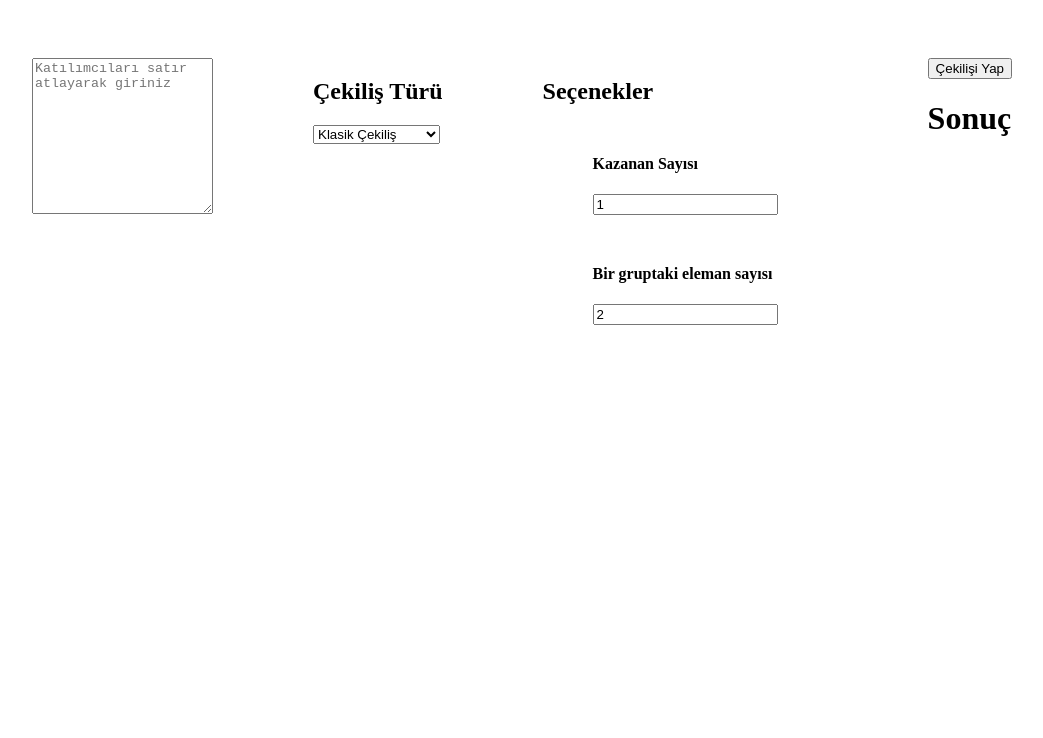
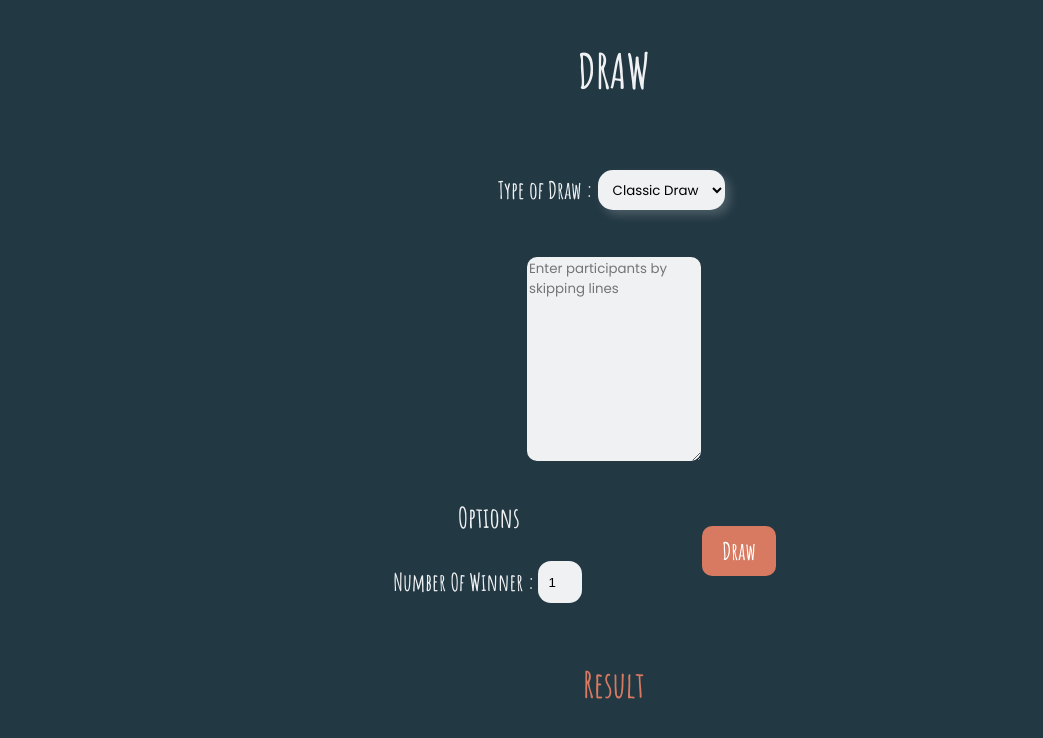
Before and after one commit to EminDege/Draw, a React (Create React App) app: page / in a window 1280 px wide. Shown: the top 738 px of the page, without its empty margins (26-1069 px from the left). Built offline with nearby package versions, Linux system fonts and the light colour scheme.

Commit message:
sadece sonuçların yazdırılması kaldı

```diff
--- a/public/index.html
+++ b/public/index.html
@@ -6,7 +6,9 @@
   <meta name="viewport" content="width=device-width, initial-scale=1" />
   <meta name="theme-color" content="#000000" />
   <meta name="description" content="Web site created using create-react-app" />
-
+  <link rel="preconnect" href="https://fonts.googleapis.com">
+  <link rel="preconnect" href="https://fonts.gstatic.com" crossorigin>
+  <link href="https://fonts.googleapis.com/css2?family=Amatic+SC:wght@700&family=Poppins&display=swap" rel="stylesheet">
   <title>Cekilis</title>
 </head>
 
--- a/src/App.css
+++ b/src/App.css
@@ -1,17 +1,108 @@
-.draw-app {
+body {
+    background-color: #223843;
+    color: #EFF1F3;
+    font-family: 'Amatic SC', sans-serif;
+    /* font-family: 'Poppins', sans-serif; */
+    font-size: 24px;
+}
+
+.drawApp {
+    display: flex;
+    flex-direction: column;
+    text-align: center;
+}
+
+h1 {
+    font-size: 48px;
+}
+
+.drawType {
+    margin: 10px auto;
+    text-align: center;
     display: flex;
 }
 
-.draw-app div {
-    margin: 50px;
+select {
+    background-color: #EFF1F3;
+    font-family: 'Poppins', sans-serif;
+    height: 40px;
+    margin: auto 5px;
+    text-align: center;
+    border: none;
+    border-radius: 15px;
+    box-shadow: 5px 5px 10px rgba(245, 243, 243, 0.2);
 }
 
-.input-container {
-    position: relative;
+.inputContainer {
+    margin: 0 auto;
+    display: flex;
 }
 
-.listAddButton {
-    position: absolute;
-    left: 50%;
-    top: 100%;
+textarea {
+    margin: 10px;
+    width: 170px;
+    border: none;
+    border-radius: 10px;
+    background-color: #EFF1F3;
+    font-family: 'Poppins', sans-serif;
 }
+
+.optionPlusButton {
+    margin: 0 auto;
+    display: flex;
+    height: 160px;
+}
+
+.options {
+    width: 250px;
+}
+
+.option {
+    display: flex;
+    justify-content: center;
+}
+
+input {
+    width: 40px;
+    display: flex;
+    background-color: #EFF1F3;
+    margin: auto 3px;
+    height: 40px;
+    text-align: center;
+    border: none;
+    border-radius: 13px;
+}
+
+.drawButton {
+    width: 250px;
+    display: flex;
+    justify-content: center;
+    align-items: center;
+}
+
+button {
+    background-color: #D77A61;
+    font-size: 24px;
+    font-family: 'Amatic SC', sans-serif;
+    padding: 10px 20px;
+    color: white;
+    border: none;
+    border-radius: 10px;
+    cursor: pointer;
+    transition: 0.5s ease;
+}
+
+button:hover {
+    background-color: #D8B4A0;
+    box-shadow: 5px 5px 10px rgba(26, 25, 25, 0.2);
+    font-size: 30px;
+
+}
+
+h2 {
+    color: #D77A61;
+}
+
+h3 {
+    margin-bottom: 0px;
+}
--- a/src/App.js
+++ b/src/App.js
@@ -5,68 +5,101 @@ import DrawApp from './drawApp';
 
 function App() {
   const [inputValue, setInputValue] = useState('');
-  const [turValue, setTurValue] = useState('klasik');
+  const [inputValue2, setInputValue2] = useState('');
+  const [typeValue, setTypeValue] = useState('classic');
   const [drawResult, setDrawResult] = useState(null);
-  const [kazananSayisi, setKazananSayisi] = useState(1);
+  const [numberOfWinner, setNumberOfWinner] = useState(1);
   const [bges, setBges] = useState(2);
-  const [isVisible, setIsVisible] = useState(false);
+  const [isVisibleWinner, setIsVisibleWinner] = useState(true);
+  const [isVisibleBges, setIsVisibleBges] = useState(false);
+  const [isVisibleInput, setIsVisibleInput] = useState(false);
 
   const handleInputChange = (event) => {
     setInputValue(event.target.value);
   };
-  const handleTurChange = (event) => {
-    setTurValue(event.target.value)
+  const handleInputChange2 = (event) => {
+    setInputValue2(event.target.value);
   };
-  const handleKazananSayisi = (event) => {
-    setKazananSayisi(event.target.value)
+  const handletypeChange = (event) => {
+    setTypeValue(event.target.value)
+  };
+  const handleNumberOfWinner = (event) => {
+    setNumberOfWinner(event.target.value)
   };
   const handleBges = (event) => {
     setBges(event.target.value)
   };
   const drawClick = () => {
-    const result = <DrawApp tur={turValue} uye={inputValue} />;
+    const result = <DrawApp type={typeValue} member={inputValue} member2={inputValue2}
+      groupSize={bges} numberOfWinner={numberOfWinner} />;
     setDrawResult(result);
   };
 
-  const handleChangeVisibility = () => {
-    setIsVisible(!isVisible);
-  };
+  useEffect(() => {
+    setDrawResult("");
+  }, [typeValue])
+
 
   useEffect(() => {
-    handleChangeVisibility()
-  }, [turValue])
+    if (typeValue === 'classic') {
+      setIsVisibleWinner(true);
+      setIsVisibleBges(false);
+      setIsVisibleInput(false);
+    } else if (typeValue === 'grouping') {
+      setIsVisibleWinner(false);
+      setIsVisibleBges(true);
+      setIsVisibleInput(false);
+    }
+    else if (typeValue === 'pairing') {
+      setIsVisibleWinner(false);
+      setIsVisibleBges(false);
+      setIsVisibleInput(true);
+    }
+    else {
+      setIsVisibleWinner(false);
+      setIsVisibleBges(false);
+      setIsVisibleInput(false);
+    }
+  }, [typeValue]);
 
   return (
-    <div className="draw-app">
-      <div className="input-container">
+    <div className="drawApp">
+      <h1>DRAW</h1>
+      <div className="drawType">
+        <h4>Type of Draw :</h4>
+        <select name='type' onChange={handletypeChange}>
+          <option value={"classic"}>Classic Draw</option>
+          <option value={"christmas"}>Christmas Draw</option>
+          <option value={"grouping"}>Grouping Draw</option>
+          <option value={"pairing"}>Pairing Draw</option>
+        </select>
+      </div>
+      <div className="inputContainer">
         <textarea
           rows="10"
-          placeholder="Katılımcıları satır atlayarak giriniz"
+          placeholder="Enter participants by skipping lines"
           value={inputValue}
           onChange={handleInputChange}
         />
+        <textarea style={{ display: isVisibleInput ? 'block' : 'none' }}
+          rows="10"
+          placeholder="Enter the ones to be matched by skipping a line"
+          value={inputValue2}
+          onChange={handleInputChange2}
+        />
       </div>
-      <div className="">
-        <h2>Çekiliş Türü</h2>
-
-        <select name='tur' onChange={handleTurChange}>
-          <option value={"klasik"}>Klasik Çekiliş</option>
-          <option value={"yilbasi"}>Yılbaşı Çekilişi</option>
-          <option value={"gruplama"}>Gruplama Çekilişi</option>
-        </select>
-
+      <div className='optionPlusButton'>
+        <div className='options'>
+          <h3>Options</h3>
+          <div className='option' style={{ display: isVisibleWinner ? 'flex' : 'none' }}><h4>Number Of Winner :</h4>
+            <input type='number' value={numberOfWinner} onChange={handleNumberOfWinner}></input></div>
+          <div className='option' style={{ display: isVisibleBges ? 'flex' : 'none' }}><h4>Group Size :</h4>
+            <input type='number' value={bges} onChange={handleBges}></input></div>
+        </div>
+        <div className='drawButton'><button onClick={drawClick}>Draw</button></div>
       </div>
-      <div className=''>
-        <h2>Seçenekler</h2>
-        <div id='kazananblok'><h4>Kazanan Sayısı</h4>
-          <input type='number' value={kazananSayisi} onChange={handleKazananSayisi}></input></div>
-        <div id='bgesblok'><h4>Bir gruptaki eleman sayısı</h4>
-          <input type='number' value={bges} onChange={handleBges}></input></div>
-      </div>
-
-      <div className='Sonuc'>
-        <button onClick={drawClick}>Çekilişi Yap</button>
-        <h1>Sonuç</h1>
+      <div className='result'>
+        <h2>Result</h2>
         {drawResult}
       </div>
 
--- a/src/drawApp.js
+++ b/src/drawApp.js
@@ -1,18 +1,32 @@
-import React, { useState } from 'react'
+import React from 'react'
 
 
 function DrawApp(props) {
-    const tur = props.tur;
-    const uye = props.uye.split("\n");
-
+    const type = props.type;
+    const member = props.member.split("\n").filter(item => item !== null && item !== undefined && item !== "");;
+    const groupSize = props.groupSize;
+    const numberOfWinner = props.numberOfWinner;
     let winner = '';
 
-    if (tur === "klasik") {
-        const index = Math.floor(Math.random() * (uye.length))
-        winner = uye[index];
+    if (type === "classic") {
+        function shuffleArray(array) {
+            for (let i = array.length - 1; i > 0; i--) {
+                const j = Math.floor(Math.random() * (i + 1));
+                [array[i], array[j]] = [array[j], array[i]];
+            }
+        }
+        shuffleArray(member);
+
+        for (let i = 0; i < numberOfWinner; i++) {
+            winner += ` ${member[i]} - `
+        }
+
+
+
+
     }
-    else if (tur === "yilbasi") {
-        const uye2 = uye.slice()
+    else if (type === "christmas") {
+        const member2 = member.slice()
         function shuffleArray(array) {
             for (let i = array.length - 1; i > 0; i--) {
                 const j = Math.floor(Math.random() * (i + 1));
@@ -23,79 +37,71 @@ function DrawApp(props) {
         function compareArrays(arr1, arr2) {
             for (let i = 0; i < arr1.length; i++) {
                 if (arr1[i] === arr2[i]) {
-                    return true; // Elemanlar eşleşiyor
+                    return true;
                 }
             }
-            return false; // Elemanlar eşleşmiyor
+            return false;
         }
 
         let sameOrder = true;
 
         while (sameOrder) {
-            shuffleArray(uye2);
-            sameOrder = compareArrays(uye, uye2);
+            shuffleArray(member2);
+            sameOrder = compareArrays(member, member2);
         }
-        for (let i = 0; i < uye.length; i++)
-            winner += `${uye[i]}, ${uye2[i]}'a alacak\n`;
+        for (let i = 0; i < member.length; i++)
+            winner += `${member[i]}, ${member2[i]}'a alacak\n - `;
         console.log(winner);
     }
 
-    else if (tur === "gruplama") {
-
+    else if (type === "grouping") {
         function shuffleArray(array) {
             for (let i = array.length - 1; i > 0; i--) {
                 const j = Math.floor(Math.random() * (i + 1));
                 [array[i], array[j]] = [array[j], array[i]];
             }
         }
+        shuffleArray(member);
 
-        function splitListIntoPairs(array) {
-            shuffleArray(array);
-            const pairs = [];
-            for (let i = 0; i < array.length; i += 2) {
-                pairs.push([array[i], array[i + 1]]);
+        const grup = [];
+        while (groupSize <= member.length) {
+
+            const gruplar = []
+            for (let i = 0; i < groupSize; i++) {
+                gruplar.push(`${member[0]}`);
+                member.shift();
+
             }
-            return pairs;
-        }
-
-        const winners = splitListIntoPairs(uye);
-
-        for (let i = 0; i < winners.length; i++) {
-            const pair = winners[i];
-            winner += `${pair.join(" - ")} `;
+            console.log(grup, gruplar);
+            grup.push(`${gruplar}  -  `);
 
         }
+        winner = grup
+
+
 
 
     }
+    else if (type === "pairing") {
+        const member2 = props.member2.split("\n");
+        const pairs = []
+        function shuffleArray(array) {
+            for (let i = array.length - 1; i > 0; i--) {
+                const j = Math.floor(Math.random() * (i + 1));
+                [array[i], array[j]] = [array[j], array[i]];
+            }
+        }
+        shuffleArray(member)
+        for (let i = 0; i < member.length; i += 1) {
+            const onepair = `${member[i]} - ${member2[i]}, \n `;
+            pairs.push(onepair);
+        }
+        winner = pairs
+    }
+
     return (
         <div>{winner}</ div>
     )
 
 }
 export default DrawApp
-
-
-
-
-
-// const verenler = [];
-// const alanlar = [];
-// const uye2 = uye.slice();
-
-// while (uye.length > 0 && uye2.length > 0) {
-//     const randomIndex = Math.floor(Math.random() * uye.length);
-//     const randomIndex2 = Math.floor(Math.random() * uye2.length);
-
-//     if (uye[randomIndex] !== uye2[randomIndex2]) {
-//         const veren = uye.splice(randomIndex, 1)[0];
-//         const alan = uye2.splice(randomIndex2, 1)[0];
-//         verenler.push(veren);
-//         alanlar.push(alan);
-//     }
-//     else continue;
-// }
-
-// for (let i = 0; i < verenler.length; i++) {
-//     winner += `${verenler[i]}, ${alanlar[i]} 'a alıyor\n`;
-// }
```
